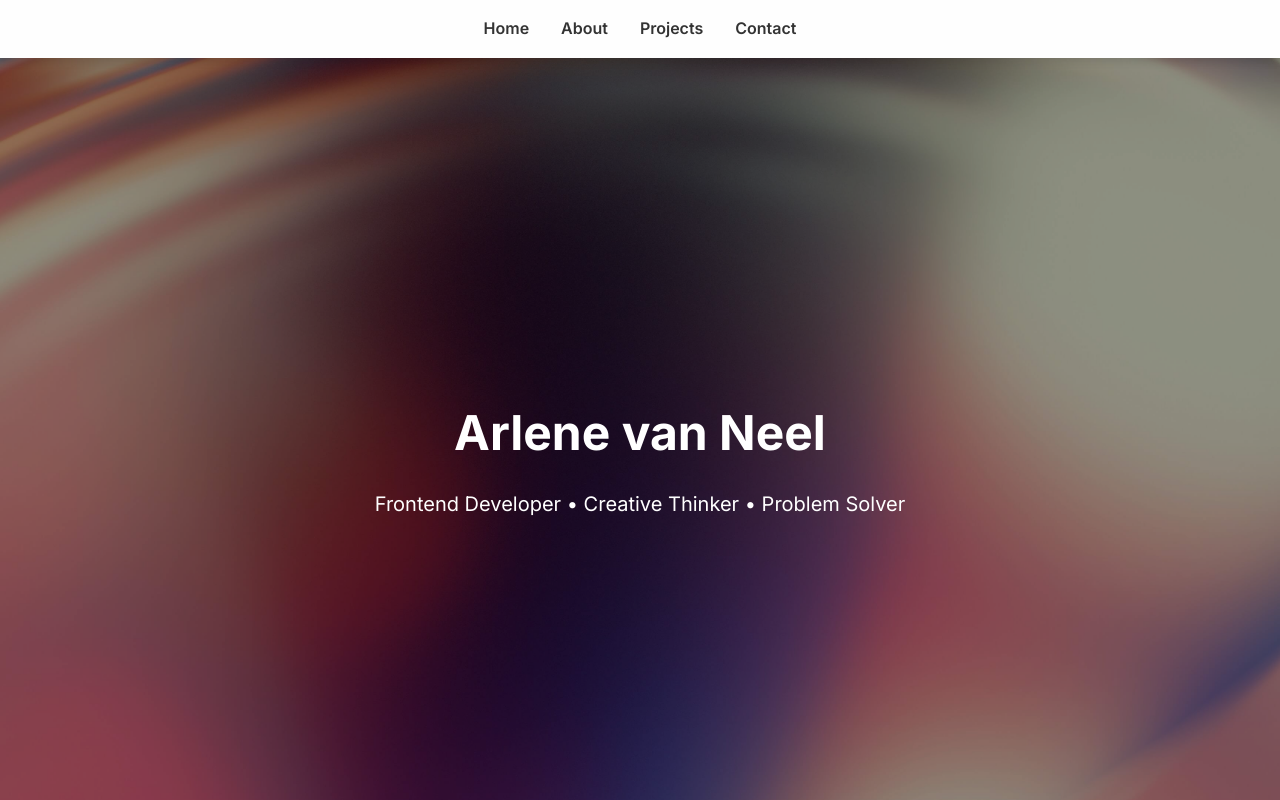
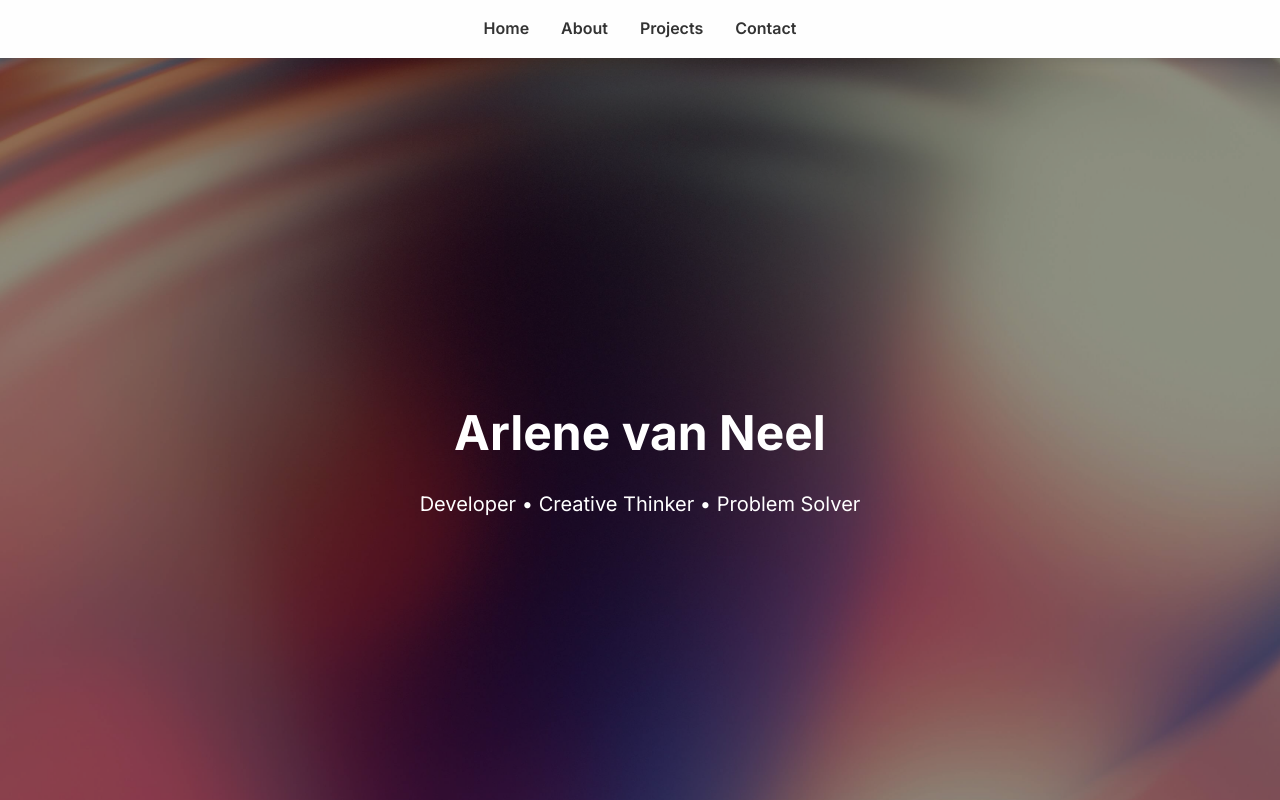
Before and after one commit to Arlenevn/my-portfolio, a plain HTML site: page index.html in a window 1280 px wide. Shown: the top 800 px of the page. Drawn offline with Linux system fonts and the light colour scheme.

Commit message:
Update index.html

```diff
--- a/index.html
+++ b/index.html
@@ -72,7 +72,7 @@
   <section class="hero" id="hero">
     <div class="hero-content">
       <h1>Arlene van Neel</h1>
-      <p>Frontend Developer • Creative Thinker • Problem Solver</p>
+      <p>Developer • Creative Thinker • Problem Solver</p>
     </div>
   </section>
 
```
